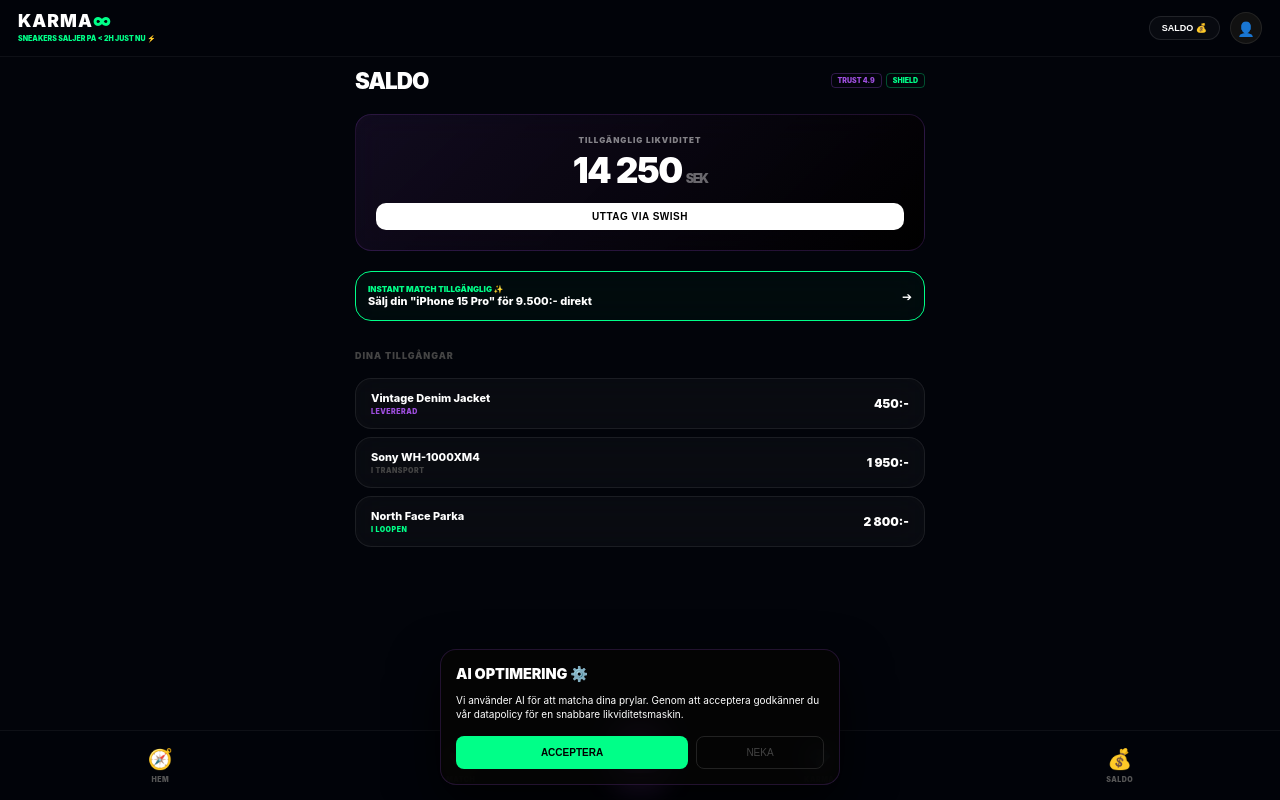
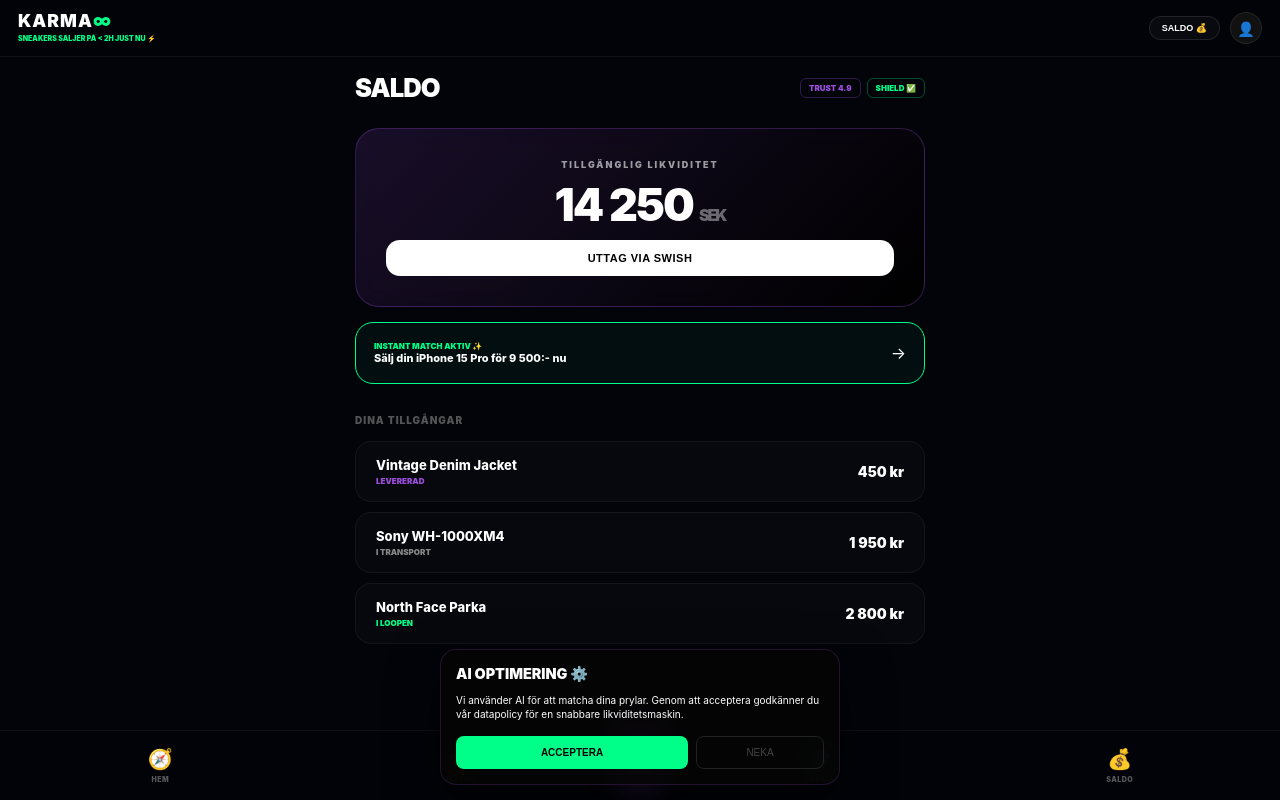
Before and after one commit to gascheckking/marketbeg-appGem, a Next.js app: page /dashboard/seller in a window 1280 px wide. Built offline with nearby package versions, Linux system fonts and the light colour scheme.

Commit message:
Update page.tsx

```diff
--- a/app/dashboard/seller/page.tsx
+++ b/app/dashboard/seller/page.tsx
@@ -1,3 +1,4 @@
+// // app/dashboard/seller/page.tsx
 "use client";
 import React from 'react';
 import { useRouter } from 'next/navigation';
@@ -5,57 +6,74 @@ import { useRouter } from 'next/navigation';
 export default function KarmaSellerDashboard() {
   const router = useRouter();
   const assets = [
-    { name: "Vintage Denim Jacket", status: "LEVERERAD", value: "450:-", color: 'var(--neon-purple)' },
-    { name: "Sony WH-1000XM4", status: "I TRANSPORT", value: "1 950:-", color: '#444' },
-    { name: "North Face Parka", status: "I LOOPEN", value: "2 800:-", color: 'var(--neon-mint)' }
+    { name: "Vintage Denim Jacket", status: "LEVERERAD", value: "450 kr", color: 'var(--neon-purple)' },
+    { name: "Sony WH-1000XM4", status: "I TRANSPORT", value: "1 950 kr", color: '#888' },
+    { name: "North Face Parka", status: "I LOOPEN", value: "2 800 kr", color: 'var(--neon-mint)' }
   ];
 
   return (
-    <div className="page-wrapper" style={{ padding: '10px 15px' }}>
-      <header style={{ marginBottom: '20px', display: 'flex', justifyContent: 'space-between', alignItems: 'center' }}>
-        <h1 style={{ fontSize: '1.4rem', fontWeight: 900, margin: 0 }}>SALDO</h1>
-        <div style={{ display: 'flex', gap: '4px' }}>
-          <span style={{ fontSize: '7px', fontWeight: 900, color: 'var(--neon-purple)', border: '1px solid rgba(157, 78, 221, 0.3)', padding: '2px 6px', borderRadius: '4px' }}>TRUST 4.9</span>
-          <span style={{ fontSize: '7px', fontWeight: 900, color: 'var(--neon-mint)', border: '1px solid rgba(0, 255, 136, 0.3)', padding: '2px 6px', borderRadius: '4px' }}>SHIELD</span>
+    <div className="page-wrapper" style={{ padding: '15px' }}>
+      <header style={{ marginBottom: '25px', display: 'flex', justifyContent: 'space-between', alignItems: 'center' }}>
+        <h1 style={{ fontSize: '1.6rem', fontWeight: 900, margin: 0 }}>SALDO</h1>
+        <div style={{ display: 'flex', gap: '6px' }}>
+          <span className="badge-status purple">TRUST 4.9</span>
+          <span className="badge-status mint">SHIELD ✅</span>
         </div>
       </header>
 
-      {/* SALDO CARD */}
-      <div className="glass-card" style={{
-        background: 'linear-gradient(135deg, rgba(157, 78, 221, 0.1), #000)',
-        padding: '20px', marginBottom: '20px', textAlign: 'center', border: '1px solid rgba(157, 78, 221, 0.2)'
-      }}>
-        <div style={{ fontSize: '8px', fontWeight: 900, letterSpacing: '1px', opacity: 0.5 }}>TILLGÄNGLIG LIKVIDITET</div>
-        <div style={{ fontSize: '2.2rem', fontWeight: 900, margin: '4px 0', letterSpacing: '-1.5px' }}>14 250<span style={{ fontSize: '0.8rem', opacity: 0.4, marginLeft: '4px' }}>SEK</span></div>
-        <button className="primary-btn" style={{ padding: '8px', fontSize: '10px', marginTop: '8px' }}>UTTAG VIA SWISH</button>
+      <div className="glass-card balance-card">
+        <div style={{ fontSize: '9px', fontWeight: 900, letterSpacing: '2px', opacity: 0.6 }}>TILLGÄNGLIG LIKVIDITET</div>
+        <div style={{ fontSize: '2.8rem', fontWeight: 900, margin: '8px 0', letterSpacing: '-2px' }}>
+          14 250<span style={{ fontSize: '1rem', opacity: 0.4, marginLeft: '6px' }}>SEK</span>
+        </div>
+        <button className="primary-btn" style={{ background: '#fff', color: '#000', padding: '12px', fontSize: '11px', borderRadius: '14px' }}>
+          UTTAG VIA SWISH
+        </button>
       </div>
 
-      {/* NYHET: INSTANT MATCH ALERT */}
-      <div
-        onClick={() => router.push('/wanted')}
-        className="glass-card" style={{ marginBottom: '20px', border: '1px solid var(--neon-mint)', background: 'rgba(0, 255, 136, 0.03)', cursor: 'pointer' }}>
+      <div onClick={() => router.push('/sell/instant?item=iphone15')} className="match-alert">
         <div style={{ display: 'flex', justifyContent: 'space-between', alignItems: 'center' }}>
           <div>
-            <div style={{ fontSize: '8px', fontWeight: 900, color: 'var(--neon-mint)' }}>INSTANT MATCH TILLGÄNGLIG ✨</div>
-            <div style={{ fontSize: '11px', fontWeight: 800 }}>Sälj din "iPhone 15 Pro" för 9.500:- direkt</div>
+            <div style={{ fontSize: '8px', fontWeight: 900, color: 'var(--neon-mint)' }}>INSTANT MATCH AKTIV ✨</div>
+            <div style={{ fontSize: '11px', fontWeight: 800 }}>Sälj din iPhone 15 Pro för 9 500:- nu</div>
           </div>
-          <span style={{ fontSize: '12px' }}>➔</span>
+          <span style={{ fontSize: '16px' }}>→</span>
         </div>
       </div>
 
-      {/* ASSETS LIST */}
-      <div style={{ display: 'flex', flexDirection: 'column', gap: '8px' }}>
-        <h3 style={{ fontSize: '9px', fontWeight: 900, color: '#444', letterSpacing: '1px' }}>DINA TILLGÅNGAR</h3>
-        {assets.map((item, i) => (
-          <div key={i} className="glass-card" style={{ display: 'flex', justifyContent: 'space-between', padding: '12px 15px', alignItems: 'center' }}>
-            <div>
-              <div style={{ fontWeight: 800, fontSize: '11px' }}>{item.name}</div>
-              <div style={{ fontSize: '7px', color: item.color, fontWeight: 900, marginTop: '2px', letterSpacing: '0.5px' }}>{item.status}</div>
+      <div style={{ marginTop: '30px' }}>
+        <h3 style={{ fontSize: '10px', fontWeight: 900, color: '#555', letterSpacing: '1px', marginBottom: '15px' }}>DINA TILLGÅNGAR</h3>
+        <div style={{ display: 'flex', flexDirection: 'column', gap: '10px' }}>
+          {assets.map((item, i) => (
+            <div key={i} className="asset-row">
+              <div>
+                <div style={{ fontWeight: 800, fontSize: '13px' }}>{item.name}</div>
+                <div style={{ fontSize: '8px', color: item.color, fontWeight: 900, marginTop: '3px' }}>{item.status}</div>
+              </div>
+              <div style={{ fontWeight: 900, fontSize: '14px' }}>{item.value}</div>
             </div>
-            <div style={{ fontWeight: 900, fontSize: '12px' }}>{item.value}</div>
-          </div>
-        ))}
+          ))}
+        </div>
       </div>
+
+      <style jsx>{`
+        .balance-card {
+          background: linear-gradient(135deg, rgba(157, 78, 221, 0.15) 0%, rgba(0,0,0,1) 100%);
+          padding: 30px; border: 1px solid rgba(157, 78, 221, 0.3); border-radius: 24px; text-align: center;
+        }
+        .badge-status { font-size: 8px; font-weight: 900; padding: 4px 8px; border-radius: 6px; }
+        .badge-status.purple { color: var(--neon-purple); border: 1px solid rgba(157, 78, 221, 0.3); }
+        .badge-status.mint { color: var(--neon-mint); border: 1px solid rgba(0, 255, 136, 0.3); }
+        .match-alert {
+          margin-top: 15px; padding: 18px; border-radius: 18px; border: 1px solid var(--neon-mint);
+          background: rgba(0, 255, 136, 0.04); cursor: pointer; animation: pulseGlow 2s infinite;
+        }
+        .asset-row {
+          background: rgba(255,255,255,0.02); padding: 15px 20px; border-radius: 16px;
+          display: flex; justify-content: space-between; align-items: center; border: 1px solid rgba(255,255,255,0.05);
+        }
+        @keyframes pulseGlow { 0% { box-shadow: 0 0 0px rgba(0,255,136,0); } 50% { box-shadow: 0 0 15px rgba(0,255,136,0.1); } 100% { box-shadow: 0 0 0px rgba(0,255,136,0); } }
+      `}</style>
     </div>
   );
 }
```
